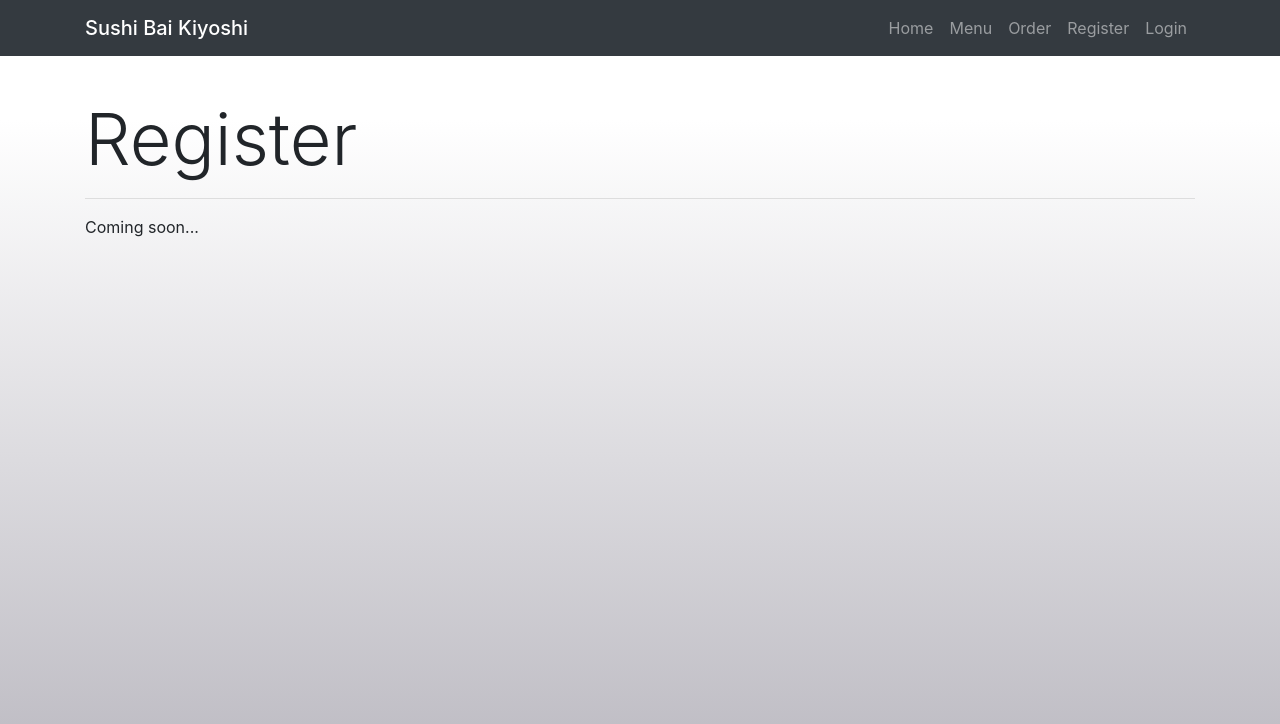
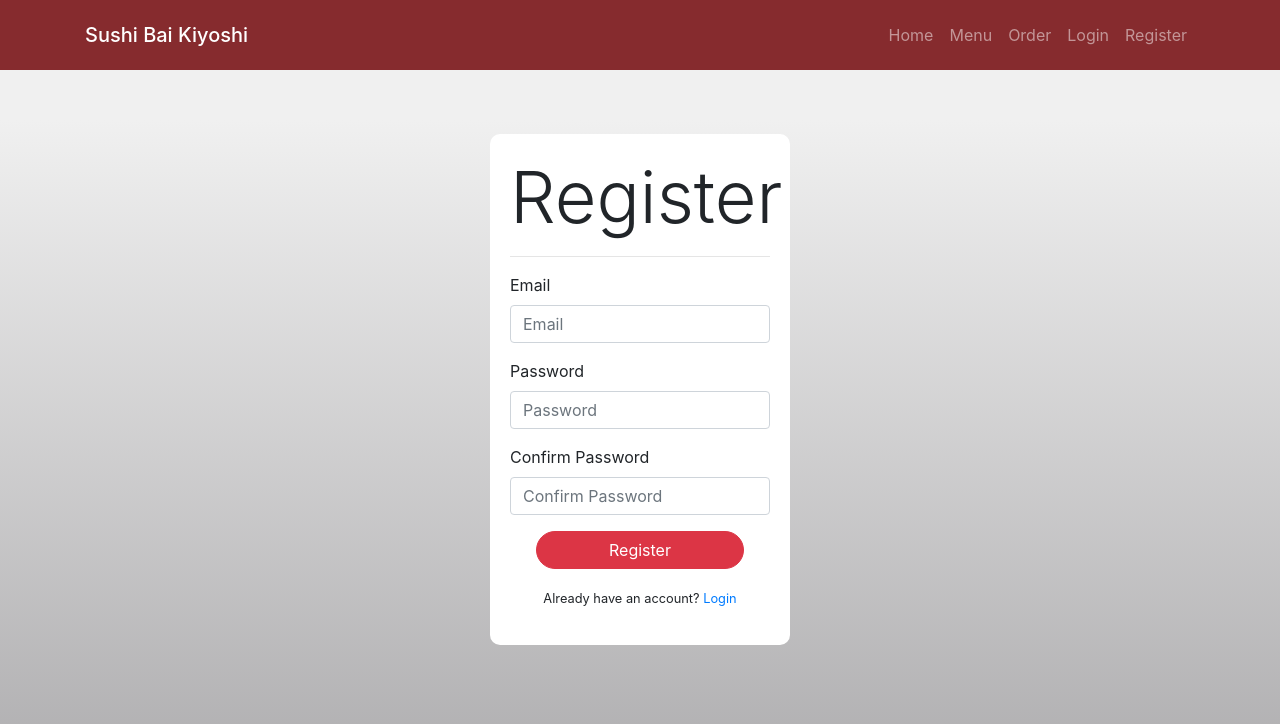
Before and after one commit to jzbakos/sushi-bai-kiyoshi, a Flask app: page /register in a window 1280 px wide. Shown: the top 724 px of the page. Run offline with Flask 2, Linux system fonts and the light colour scheme; some libraries are stand-ins or nearby versions.

Commit message:
added content
- added login page
- added register page
- updated design

```diff
--- a/static/css/style.css
+++ b/static/css/style.css
@@ -1,13 +1,39 @@
 body {
-  background: rgb(185, 183, 191);
+  background: rgb(172, 171, 173);
   background: linear-gradient(
       0deg,
-      rgba(185, 183, 191, 1) 0%,
-      rgba(255, 255, 255, 1) 85%
+      rgb(172, 171, 173) 0%,
+      rgb(240, 240, 240) 85%
     )
     fixed;
 }
 
+.bg-dark-red {
+  background-color: rgb(134, 43, 46);
+}
+
+.center-title {
+  text-align: center;
+}
+
 #navbar {
   margin-bottom: 40px;
+  min-height: 70px;
 }
+
+#login-panel,
+#register-panel {
+  background-color: rgb(255, 255, 255);
+  border-radius: 10px;
+  padding: 20px;
+  margin-top: 5%;
+  min-width: 300px;
+  max-width: 20%;
+}
+
+#login-button,
+#register-button {
+  min-width: 200px;
+  width: 80%;
+  border-radius: 20px;
+}
--- a/templates/public/index.html
+++ b/templates/public/index.html
@@ -1,5 +1,5 @@
 {% extends 'public/templates/base.html' %} {% block title %}Home{% endblock %}
-{% block body %}
+{% set active_page = "home" %} {% block body %}
 
 <div class="container">
   <div class="row">
--- a/templates/public/menu.html
+++ b/templates/public/menu.html
@@ -1,5 +1,5 @@
 {% extends 'public/templates/base.html' %} {% block title %}Menu{% endblock %}
-{% block body %}
+{% set active_page = "menu" %} {% block body %}
 
 <div class="container">
   <div class="row">
--- a/templates/public/order.html
+++ b/templates/public/order.html
@@ -1,5 +1,5 @@
 {% extends 'public/templates/base.html' %} {% block title %}Order{% endblock %}
-{% block body %}
+{% set active_page = "order" %} {% block body %}
 
 <div class="container">
   <div class="row">
--- a/templates/public/register.html
+++ b/templates/public/register.html
@@ -1,12 +1,49 @@
 {% extends 'public/templates/base.html' %} {% block title %}Register{% endblock
-%} {% block body %}
+%} {% set active_page = "Register" %} {% block body %}
 
-<div class="container">
+<div id="register-panel" class="container">
   <div class="row">
     <div class="col">
-      <h1 class="display-3">Register</h1>
+      <h1 class="display-3 center-title">Register</h1>
       <hr />
-      <p>Coming soon...</p>
+      <form>
+        <div class="form-group">
+          <label for="registerEmail">Email</label>
+          <input
+            type="email"
+            class="form-control"
+            id="registerEmail"
+            aria-describedby="emailHelp"
+            placeholder="Email"
+          />
+        </div>
+        <div class="form-group">
+          <label for="registerPassword">Password</label>
+          <input
+            type="password"
+            class="form-control"
+            id="registerPassword"
+            placeholder="Password"
+          />
+        </div>
+        <div class="form-group">
+          <label for="registerConfirmPassword">Confirm Password</label>
+          <input
+            type="password"
+            class="form-control"
+            id="registerConfirmPassword"
+            placeholder="Confirm Password"
+          />
+        </div>
+        <div class="form-group text-center">
+          <button id="register-button" type="submit" class="btn btn-danger">
+            Register
+          </button>
+        </div>
+        <div class="form-group text-center">
+          <small>Already have an account? <a href="/login">Login</a></small>
+        </div>
+      </form>
     </div>
   </div>
 </div>
--- a/templates/public/templates/base.html
+++ b/templates/public/templates/base.html
@@ -20,7 +20,7 @@
     ></script>
   </head>
   <body>
-    <nav id="navbar" class="navbar navbar-expand-md navbar-dark bg-dark">
+    <nav id="navbar" class="navbar navbar-expand-md navbar-dark bg-dark-red">
         <div class="container">
           <a class="navbar-brand mb-0 h1" href="/""
             >Sushi Bai Kiyoshi</a
@@ -40,19 +40,19 @@
           <div class="collapse navbar-collapse" id="navbarSupportedContent">
             <ul class="navbar-nav ml-auto">
               <li class="nav-item">
-                <a class="nav-link" href="/">Home</a>
+                <a class="{{ 'nav-link active' if active_page == 'home' else 'nav-link' }}" href="/">Home</a>
               </li>
               <li class="nav-item">
-                <a class="nav-link" href="/menu">Menu</a>
+                <a class="{{ 'nav-link active' if active_page == 'menu' else 'nav-link' }}" href="/menu">Menu</a>
               </li>
               <li class="nav-item">
-                <a class="nav-link" href="/order">Order</a>
+                <a class="{{ 'nav-link active' if active_page == 'order' else 'nav-link' }}" href="/order">Order</a>
               </li>
               <li class="nav-item">
-                <a class="nav-link" href="/register">Register</a>
+                <a class="{{ 'nav-link active' if active_page == 'login' else 'nav-link' }}" href="/login">Login</a>
               </li>
               <li class="nav-item">
-                <a class="nav-link" href="/login">Login</a>
+                <a class="{{ 'nav-link active' if active_page == 'register' else 'nav-link' }}" href="/register">Register</a>
               </li>
             </ul>
           </div>
```
Also changed, not shown: templates/public/login.html (+32 -4 lines).
